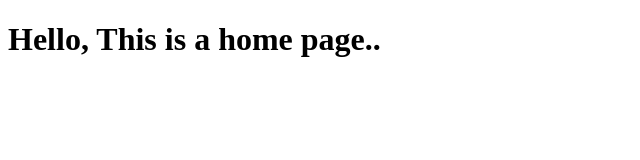
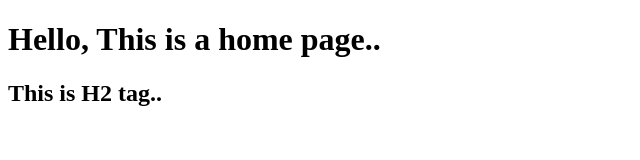
Before and after one commit to dineshGargCreole/git-learning, a plain HTML site: page index.html in a window 1280 px wide. Shown: the whole page, without its empty margins (0-640 px from the left). Drawn offline with Linux system fonts and the light colour scheme.

Commit message:
update content

```diff
--- a/index.html
+++ b/index.html
@@ -7,5 +7,6 @@
   </head>
   <body>
     <h1>Hello, This is a home page..</h1>
+    <h2>This is H2 tag..</h2>
   </body>
 </html>
```
